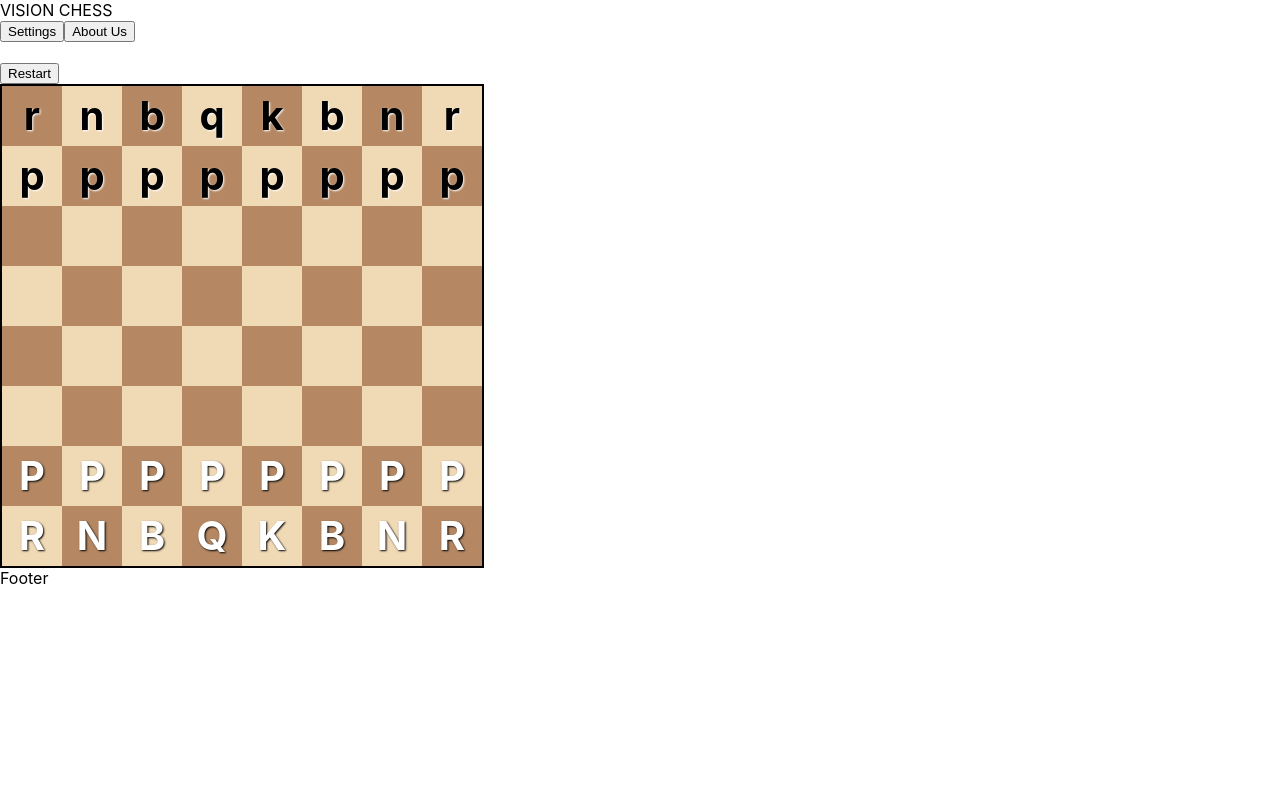
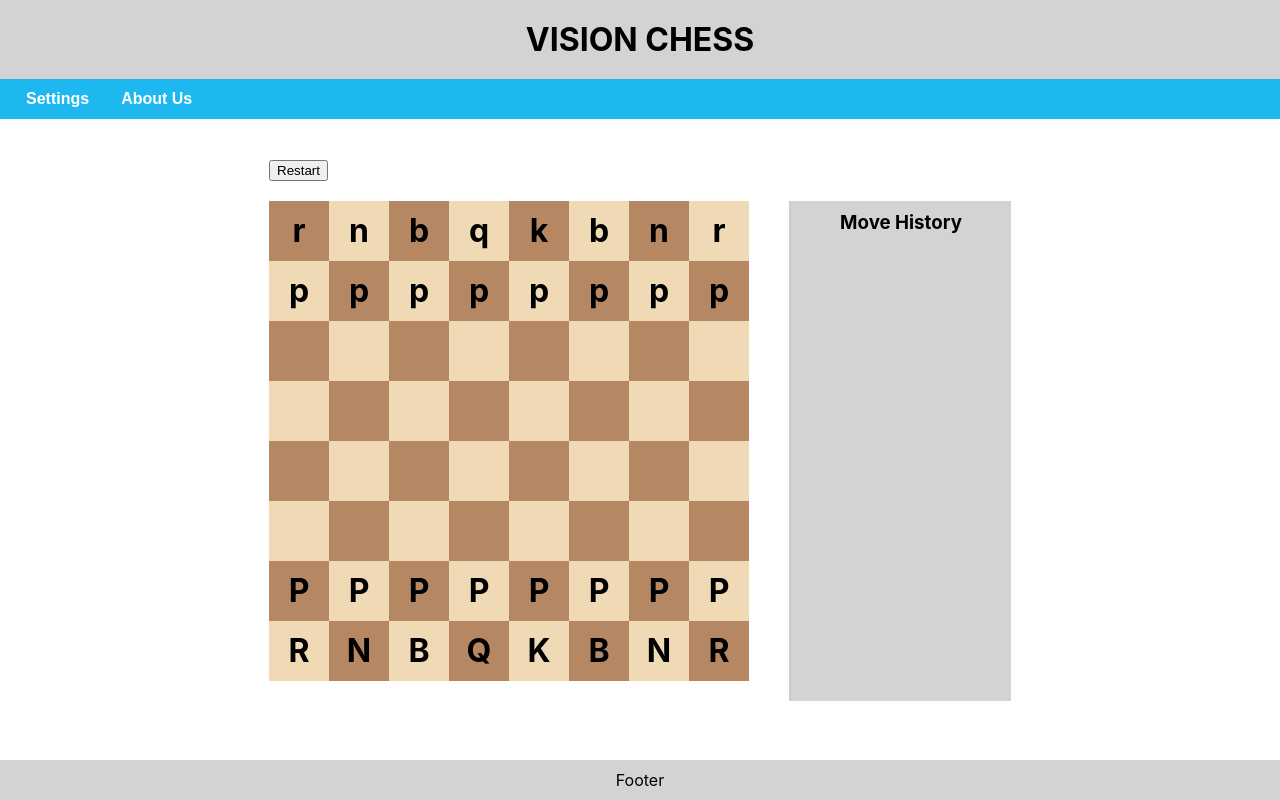
Before and after one commit to bradlyhayes12/Chess-game-impairedvision, a React (Create React App) app: page / in a window 1280 px wide. Both pictures are taken after a click on the button "Play as White". Built offline with nearby package versions, Linux system fonts and the light colour scheme.

Commit message:
Designed the layout and Added a part for the move history

```diff
--- a/src/App.css
+++ b/src/App.css
@@ -1,93 +1,141 @@
+/* Layout styles */
+.page {
+  display: flex;
+  flex-direction: column;
+  min-height: 100vh;
+}
+
+.header {
+  background-color: #d3d3d3; /* light gray */
+  text-align: center;
+  font-size: 32px;
+  font-weight: bold;
+  padding: 20px;
+}
+
+.navbar {
+  background-color: #1eb8f1; /* bright blue */
+  display: flex;
+  justify-content: flex-start;
+  padding: 10px 20px;
+}
+
+.nav-button {
+  margin-right: 20px;
+  background: none;
+  border: none;
+  font-size: 16px;
+  font-weight: bold;
+  color: white;
+  cursor: pointer;
+}
+
+.main-content {
+  display: flex;
+  flex-direction: row;
+  flex: 1;
+  background-color: white;
+  padding: 20px;
+  justify-content: center;
+  align-items: flex-start;
+  position: relative;
+}
+
+.footer {
+  background-color: #d3d3d3;
+  text-align: center;
+  padding: 10px;
+}
+
+/* Chessboard and side panel styles */
+.chess-area {
+  background-color: #d3d3d3;
+  padding: 20px;
+  margin-right: 20px;
+}
+
+.game-container {
+  display: flex;
+  justify-content: center;
+  align-items: flex-start;
+  margin-top: 20px;
+}
+
 #chessboard {
-  display: grid;
-  grid-template-columns: repeat(8, 60px);
-  grid-template-rows: repeat(8, 60px);
   width: 480px;
   height: 480px;
-  border: 2px solid black;
-  /* transition: transform 0.5s ease; */
+  display: grid;
+  grid-template-columns: repeat(8, 1fr);
+  grid-template-rows: repeat(8, 1fr);
+  margin-right: 40px; /* Space between board and move history */
 }
 
-#chessboard.flipped{
-  transform: rotate(180deg);
+.move-history-panel {
+  width: 200px;
+  background-color: #d3d3d3; /* light gray */
+  padding: 10px;
+  border-left: 2px solid #ccc;
+  height: 480px;
+  overflow-y: auto;
 }
 
-#chessboard.flipped .square {
-  transform: rotate(180deg);
+.move-history-panel h3 {
+  margin-top: 0;
+  text-align: center;
 }
 
+.move-history-panel ol {
+  padding-left: 20px;
+}
+
+.sidebar {
+  background-color: #f8f8f8;
+  width: 200px;
+  padding: 10px;
+}
+
+.sidebar h3 {
+  font-size: 18px;
+  margin-bottom: 10px;
+}
+
+.sidebar ol {
+  padding-left: 20px;
+}
+
+.restart-button {
+  position: absolute;
+  top: 150px;
+  left: 20px;
+  background-color: #1eb8f1;
+  color: white;
+  border: none;
+  padding: 10px 20px;
+  font-weight: bold;
+  cursor: pointer;
+}
+
+/* Chess square styles */
 .square {
-  width: 60px;
-  height: 60px;
   display: flex;
   align-items: center;
   justify-content: center;
-  font-size: 40px;
+  font-size: 32px;
   font-weight: bold;
-  cursor: pointer;
-  outline: 2pk solid yellow;
-}
-
-.square.selected {
-  box-shadow: inset 0 0 0 3px orange;
-}
-
-.square.valid-move {
-  background-color: rgba(0, 255, 0, 0.2);
-}
-
-.square.hover {
-  background-color: rgba(0, 0, 255, 0.1);
 }
 
 .white {
-  background-color: #f0d9b5; /* Light square */
+  background-color: #f0d9b5;
 }
 
 .black {
-  background-color: #b58863; /* Dark square */
-  color: white;
-}
-
-.piece {
-  width: 100%;
-  height: 100%;
-  display: flex;
-  align-items: center;
-  justify-content: center;
-  cursor: grab;
-}
-
-.white-piece {
-  color: white;
-  text-shadow: 1px 1px 2px black;
-}
-
-.black-piece {
-  color: black;
-  text-shadow: 1px 1px 2px white;
-}
-
-.hover {
-  background-color: rgba(0, 255, 0, 0.5) !important; /* Green when hovering */
+  background-color: #b58863;
 }
 
 .valid-move {
-  background-color: rgba(0, 0, 255, 0.5)
+  background-color: rgba(0, 255, 0, 0.4);
 }
 
-.selected{
-  background-color: yellow
+.selected {
+  outline: 2px solid yellow;
 }
-
-.invalid-move {
-  background-color: rgba(255, 0, 0, 0.6) !important; /* Flash red for invalid move */
-}
-
-#chessboard.flipped {
-  transform: rotate(180deg);
-}
-
-#chessboard.flipped .square{
-  transform: rotate(180deg);
-}
--- a/src/ChessBoard.js
+++ b/src/ChessBoard.js
@@ -1,3 +1,4 @@
+// src/ChessBoard.js
 import React, { useState, useEffect, useCallback } from "react";
 import { Chess } from "chess.js";
 import { useDrag, useDrop, DndProvider } from "react-dnd";
@@ -8,7 +9,7 @@ const Speak = (text) => {
   const synth = window.speechSynthesis;
   if (synth.speaking) synth.cancel();
   const utterance = new SpeechSynthesisUtterance(text);
-  utterance.rate = 0.9;
+  utterance.rate = 0.9; // Slower for clarity (optional)
   synth.speak(utterance);
 };
 
@@ -21,31 +22,15 @@ const pieceNames = {
   k: "King"
 };
 
-const speakMove = (move, chess, prefix = "") => {
+const speakMove = (move, prefix = "") => {
   if (!move) return;
-  let text = prefix;
   const pieceName = pieceNames[move.piece.toLowerCase()] || move.piece;
+  const moveText = `${prefix}${pieceName} to ${move.to.toUpperCase()}`;
+  const synth = window.speechSynthesis;
+  const utterance = new SpeechSynthesisUtterance(moveText);
+  synth.speak(utterance);
+};
 
-  if (move.flags.includes("c")) {
-    text += `${pieceName} captures on ${move.to.toUpperCase()}`;
-  } else {
-    text += `${pieceName} to ${move.to.toUpperCase()}`;
-  }
-
-  if (move.flags.includes("p")) {
-    text += ` and promotes to Queen`;
-  }
-
-  Speak(text);
-
-  setTimeout(() => {
-    if (chess.isCheckmate()) {
-      Speak("Checkmate!");
-    } else if (chess.isCheck()) {
-      Speak("Check!");
-    }
-  }, 1000);
-};
 
 const Piece = ({ piece, position, onClick, setValidMoves, chess, playerColor }) => {
   const pieceColor = piece === piece.toUpperCase() ? "w" : "b";
@@ -147,7 +132,7 @@ const ChessBoard = () => {
 
       const move = chess.move(moveOptions);
       if (move) {
-        speakMove(move, chess);
+        speakMove(move);
         setBoard(chess.board());
         setSelected(null);
         setValidMoves([]);
@@ -161,7 +146,7 @@ const ChessBoard = () => {
             if (aiMove) {
               const aiMoveResult = chess.move(aiMove);
               if (aiMoveResult) {
-                speakMove(aiMoveResult, chess, "Computer played ");
+                speakMove(aiMoveResult, "Computer played ");
                 setTimeout(() => {
                   setBoard(chess.board());
                   setMoveHistory(prev => [...prev, aiMoveResult.san]);
@@ -170,7 +155,7 @@ const ChessBoard = () => {
                 }, 800);
               }
             }
-          }, 1400);
+          }, 500);
         }
       }
     } else {
@@ -216,7 +201,7 @@ const ChessBoard = () => {
       if (aiMove) {
         const aiMoveResult = chess.move(aiMove);
         if (aiMoveResult) {
-          speakMove(aiMoveResult, chess, "Computer played ");
+          speakMove(aiMoveResult, "Computer played ");
           setTimeout(() => {
             setBoard(chess.board());
             setMoveHistory([aiMoveResult.san]);
@@ -226,20 +211,6 @@ const ChessBoard = () => {
         }
       }
     }, 300);
-  };
-
-  const restartGame = () => {
-    const newGame = new Chess();
-    setChess(newGame);
-    setBoard(newGame.board());
-    setSelected(null);
-    setValidMoves([]);
-    setGameStatus("");
-    setMoveHistory([]);
-    setCaptured([]);
-    setFocusedSquare("e2");
-    setPlayerColor(null);
-    setIsGameStarted(false);
   };
 
   if (!isGameStarted) {
@@ -259,17 +230,33 @@ const ChessBoard = () => {
       </div>
     );
   }
+  const restartGame = () => {
+    const newGame = new Chess();
+    setChess(newGame);
+    setBoard(newGame.board());
+    setSelected(null);
+    setValidMoves([]);
+    setGameStatus("");
+    setMoveHistory([]);
+    setCaptured([]);
+    setFocusedSquare("e2");
+    setPlayerColor(null);
+    setIsGameStarted(false);
+  };
+
 
   return (
     <DndProvider backend={HTML5Backend}>
       <div>
         <h2>{gameStatus}</h2>
         <button onClick={restartGame}>Restart</button>
+        <div className="game-container">
         <div id="chessboard" className={playerColor === "black" ? "flipped" : ""}>
           {board.flat().map((square, index) => {
             const row = Math.floor(index / 8);
             const col = index % 8;
             const position = `${String.fromCharCode(97 + col)}${8 - row}`;
+
             return (
               <Square
                 key={position}
@@ -293,6 +280,16 @@ const ChessBoard = () => {
             );
           })}
         </div>
+
+        <div className="move-history-panel">
+          <h3>Move History</h3>
+          <ol>
+            {moveHistory.map((move, i) => (
+              <li key={i}>{move}</li>
+            ))}
+          </ol>
+        </div>
+      </div>
       </div>
     </DndProvider>
   );
--- a/src/Layout.js
+++ b/src/Layout.js
@@ -1,20 +1,18 @@
 import React from "react";
+import './App.css'
 
 const Layout = ({ children }) => {
   return (
     <div className="page">
-      <header>VISION CHESS</header>
-
-      <nav>
-        <button>Settings</button>
-        <button>About Us</button>
+      <header className="header">VISION CHESS</header>
+      <nav className="navbar">
+        <button className="nav-button">Settings</button>
+        <button className="nav-button">About Us</button>
       </nav>
-
-      <main>
+      <main className="main-content">
         {children}
       </main>
-
-      <footer>Footer</footer>
+      <footer className="footer">Footer</footer>
     </div>
   );
 };
```
